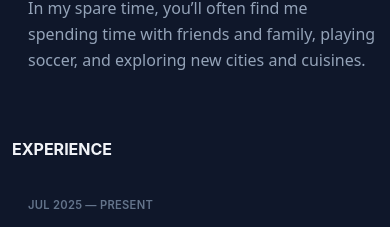
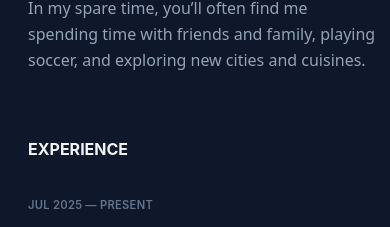
Before and after one commit to harryjng/personalWebsite, a React (Create React App) app: page / in a window 390 px wide. Shown: the part 1100-1327 px from the top of the page. Built offline with nearby package versions, Linux system fonts and the light colour scheme.

Commit message:
furnishing mobile exp spacing

```diff
--- a/src/components/Experience.css
+++ b/src/components/Experience.css
@@ -113,12 +113,12 @@
     color: #f2f4f8;
   font-weight: bolder;
   margin-top: 4rem;
+  margin-left: clamp(1rem, 4vw, 6.8rem);
 }
 .resume {
   margin-top: 2rem;
   margin-bottom: 4rem;
-  margin-left: 3rem
-}
+  margin-left: clamp(1rem, 4vw, 6.8rem)}
 }
 
 @media (max-width: 480px) {
```
